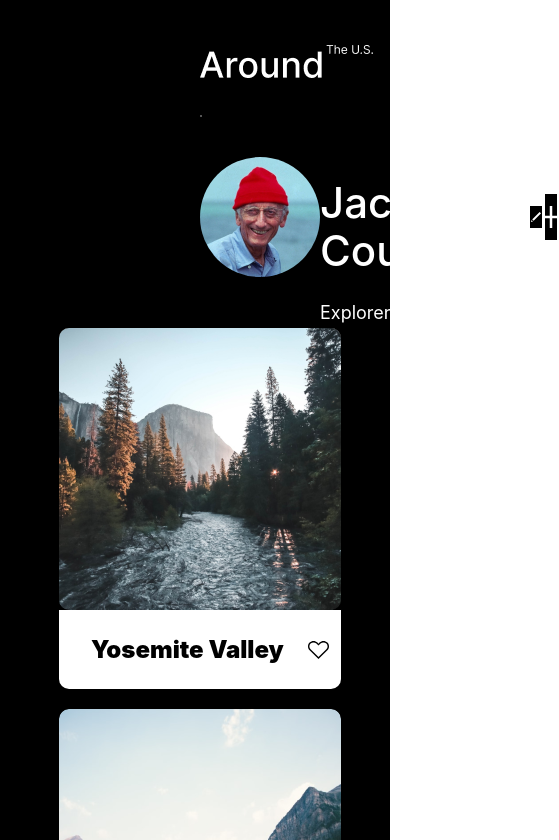
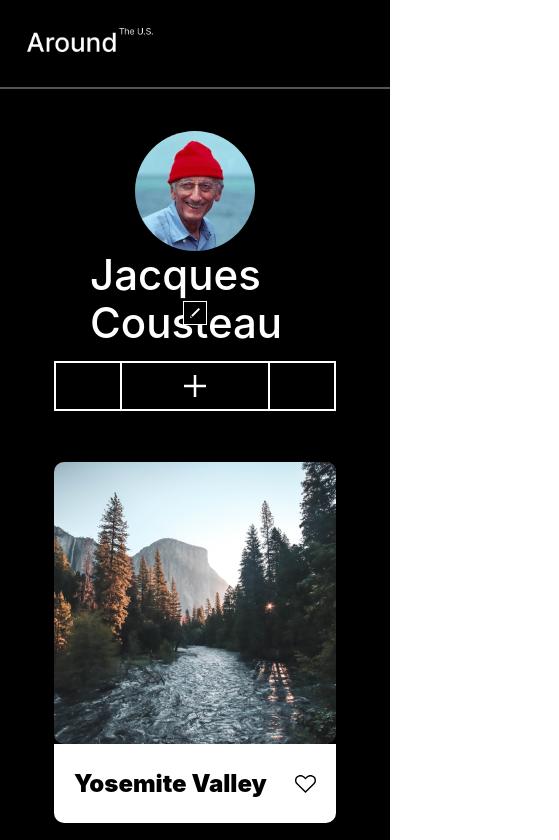
Before and after one commit to hitchlin/se_project_aroundtheus, a plain HTML site: page index.html in a window 390 px wide. Shown: the top 840 px of the page, 559 px wide, since content can reach past the window. Drawn offline with Linux system fonts and the light colour scheme; a web font is replaced by a local one.

Commit message:
computer switch

```diff
--- a/blocks/footer.css
+++ b/blocks/footer.css
@@ -1,6 +1,12 @@
 .footer {
 }
 .footer__copyright {
-  color: #fff;
+  color: #545454;
   padding-bottom: 60px;
+  padding-top: 67px;
+  font-family: "Inter", Arial, serif;
+  font-size: 18px;
+  font-weight: 400;
+  line-height: 1.21;
+  text-align: left;
 }
--- a/blocks/grid.css
+++ b/blocks/grid.css
@@ -28,15 +28,14 @@
   color: black;
   max-width: 282px;
   align-items: center;
-  justify-content: space-around;
+  justify-content: space-between;
   border-bottom-right-radius: 10px;
   border-bottom-left-radius: 10px;
   font-size: 24px;
   font-weight: 900;
-  line-height: 29.05px;
+  line-height: 1.2104166667;
   padding-top: 25px;
   padding-bottom: 25px;
-  padding-left: 20px;
 }
 .grid__card-text {
   display: block;
@@ -44,10 +43,17 @@
   overflow: hidden;
   text-overflow: ellipsis;
   margin: 0px;
+  padding-left: 20px;
 }
 .grid__card-button {
   background: transparent url(../images/Vector.svg) center no-repeat;
   height: 18px;
   width: 21px;
   border: none;
+  margin-right: 20px;
 }
+.grid__card-button:hover {
+  opacity: 60%;
+}
+@media screen and (max-width: 480px) {
+}
--- a/blocks/header.css
+++ b/blocks/header.css
@@ -16,3 +16,22 @@
   max-width: 880px;
   border: 1px solid #545454;
 }
+@media screen and (max-width: 480px) {
+  .header {
+    margin: 0px;
+    max-width: 320px;
+    max-height: 56px;
+  }
+  .header__logo {
+    width: 126px;
+    height: 24px;
+    margin-top: 28px;
+    margin-left: 27px;
+  }
+  .horizontal-line {
+    margin-top: 32px;
+    margin-left: 0px;
+    margin-right: 0px;
+    border: 1px solid #545454;
+  }
+}
--- a/blocks/page.css
+++ b/blocks/page.css
@@ -7,12 +7,18 @@
 }
 .page__section {
   max-width: 1280px;
-  margin-left:200px;
-  margin-right:200px;
+  margin-left: 200px;
+  margin-right: 200px;
 }
-@media screen and (max-width 1100px ){
-  .page__section{
-  margin 0px 20px;
-  max-width: calc(100% - 40px);
+@media screen and (max-width: 1100px) {
+  .page__section {
+    margin: 0px 20px;
+    max-width: calc(100% - 40px);
+  }
 }
+@media screen and (max-width: 480px) {
+  .page__section {
+    margin-left: 19px;
+    margin-right: 19px;
+  }
 }
--- a/blocks/profile.css
+++ b/blocks/profile.css
@@ -32,7 +32,7 @@
   font-family: "Inter", Arial, serif;
   font-size: 42px;
   font-weight: 500;
-  line-height: 48px;
+  line-height: 1.1428571429;
   text-align: left;
   text-underline-position: "from-font";
   text-decoration-skip-ink: none;
@@ -49,7 +49,7 @@
   font-family: "Inter", Arial, serif;
   font-size: 18px;
   font-weight: 400;
-  line-height: 21.78px;
+  line-height: 1.21;
   text-align: left;
   text-underline-position: "from-font";
   text-decoration-skip-ink: none;
@@ -71,3 +71,32 @@
 .profile__add-button:hover {
   opacity: 60%;
 }
+@media screen and (max-width: 480px) {
+  .profile {
+    max-height: 286px;
+    padding-top: 42px;
+    margin-left: 19px;
+    border: 0px;
+    display: flex;
+    flex-direction: column;
+    align-items: center;
+  }
+  .profile__info {
+    list-style: none;
+    color: #fff;
+    max-width: 282px;
+    max-height: 50px;
+    border: 1px 0px 0px 0px;
+    display: grid;
+    grid-template-areas:
+      "title button"
+      "description description";
+    grid-template-columns: minmax(auto, 196px) auto;
+    grid-gap: 10px 14px;
+  }
+  .profile__add-button {
+    width: 282px;
+    height: 50px;
+    margin-top: 36px;
+  }
+}
--- a/index.html
+++ b/index.html
@@ -18,7 +18,8 @@
     <img
       src="./images/Logo.png"
       alt="Around the US logo"
-    class="header__logo">
+      class="header__logo"
+    />
   </header>
   <div class="horizontal-line"></div>
   <main>
@@ -30,73 +31,84 @@
       />
       <div class="profile__info">
         <h1 class="profile__name">Jacques Cousteau</h1>
-        <button class="profile__edit">
-        </button>
+        <button class="profile__edit"></button>
         <p class="profile__title">Explorer</p>
       </div>
-      <button class="profile__edit-button">
-      </button>
-      <button class="profile__add-button">
-      </button>
-      </button>
+      <button class="profile__edit-button"></button>
+      <button class="profile__add-button"></button>
     </section>
     <section class="grid page__section">
       <ul class="grid__list">
         <li class="grid__card">
-        <img src="./images/yosemite-valley.jpg" alt="Yosemite Valley Image" class="grid__card-image" />
+          <img
+            src="./images/yosemite-valley.jpg"
+            alt="Yosemite Valley Image"
+            class="grid__card-image"
+          />
           <div class="grid__card-footer">
             <p class="grid__card-text">Yosemite Valley</p>
-          <button class="grid__card-button">
-        </button>
+            <button class="grid__card-button"></button>
           </div>
         </li>
         <li class="grid__card">
-        <img src="./images/lake-louise.png" alt="Lake Louise Image" class="grid__card-image" />
+          <img
+            src="./images/lake-louise.png"
+            alt="Lake Louise Image"
+            class="grid__card-image"
+          />
           <div class="grid__card-footer">
             <p class="grid__card-text">Lake Louise</p>
             <button class="grid__card-button"></button>
           </div>
         </li>
         <li class="grid__card">
-        <img src="./images/bald-mountains.png" alt="Bald Mountains Image" class="grid__card-image" />
+          <img
+            src="./images/bald-mountains.png"
+            alt="Bald Mountains Image"
+            class="grid__card-image"
+          />
           <div class="grid__card-footer">
-          <p class="grid__card-text">Bald Mountains
-          </p>
-          <button class="grid__card-button">
-
-          </button>
+            <p class="grid__card-text">Bald Mountains</p>
+            <button class="grid__card-button"></button>
           </div>
         </li>
         <li class="grid__card">
-        <img src="./images/latemar.png" alt="Latemar Image" class="grid__card-image" />
+          <img
+            src="./images/latemar.png"
+            alt="Latemar Image"
+            class="grid__card-image"
+          />
           <div class="grid__card-footer">
             <p class="grid__card-text">Latemar</p>
-          <button class="grid__card-button">
-          </button>
+            <button class="grid__card-button"></button>
           </div>
         </li>
         <li class="grid__card">
-        <img src="./images/vanoise-national-park.png" alt="Vanoise National Park Image" class="grid__card-image" />
+          <img
+            src="./images/vanoise-national-park.png"
+            alt="Vanoise National Park Image"
+            class="grid__card-image"
+          />
           <div class="grid__card-footer">
             <p class="grid__card-text">Vanoise National Park</p>
-          <button class="grid__card-button">
-
-          </button>
+            <button class="grid__card-button"></button>
           </div>
         </li>
         <li class="grid__card">
-        <img src="./images/lago-di-braies.png" alt="Lago Di Braise Image" class="grid__card-image" />
+          <img
+            src="./images/lago-di-braies.png"
+            alt="Lago Di Braise Image"
+            class="grid__card-image"
+          />
           <div class="grid__card-footer">
             <p class="grid__card-text">Lago Di Braise</p>
-          <button class="grid__card-button">
-
-          </button>
+            <button class="grid__card-button"></button>
           </div>
         </li>
       </ul>
     </section>
     <footer class="footer page__section">
-    <p class="footer__copyright">© 2024 Lincoln Hitchcock</p>
+      <p class="footer__copyright">© 2022 Around The U.S.</p>
     </footer>
   </main>
 </div>
```
Lines whose indentation alone changed are shown as unchanged.
